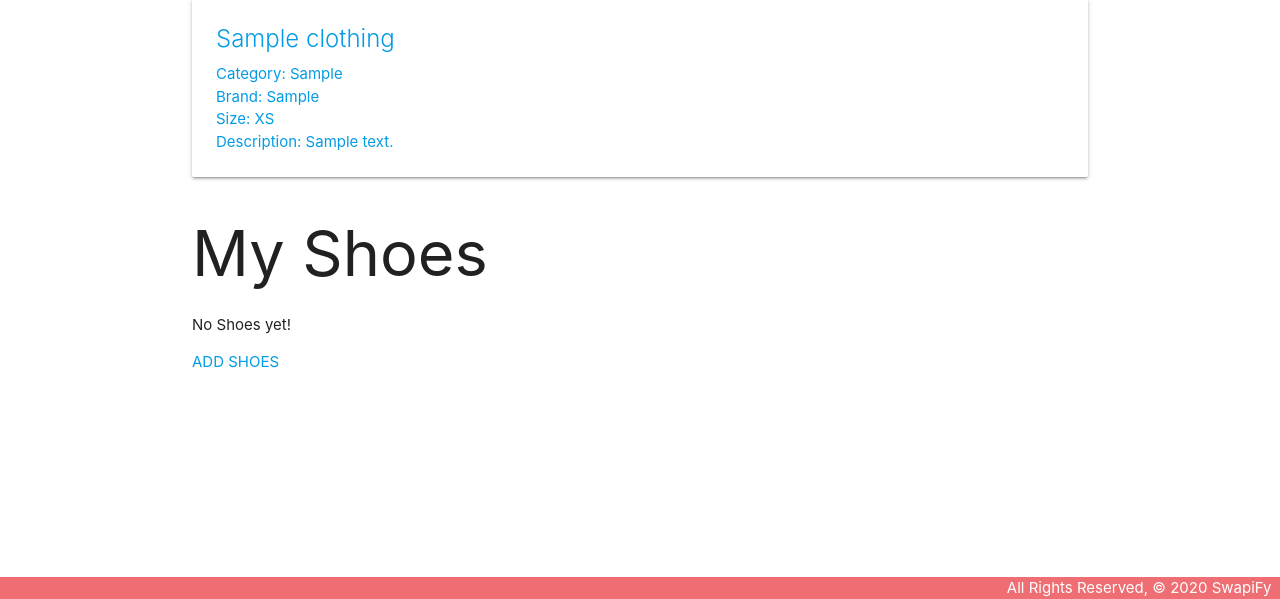
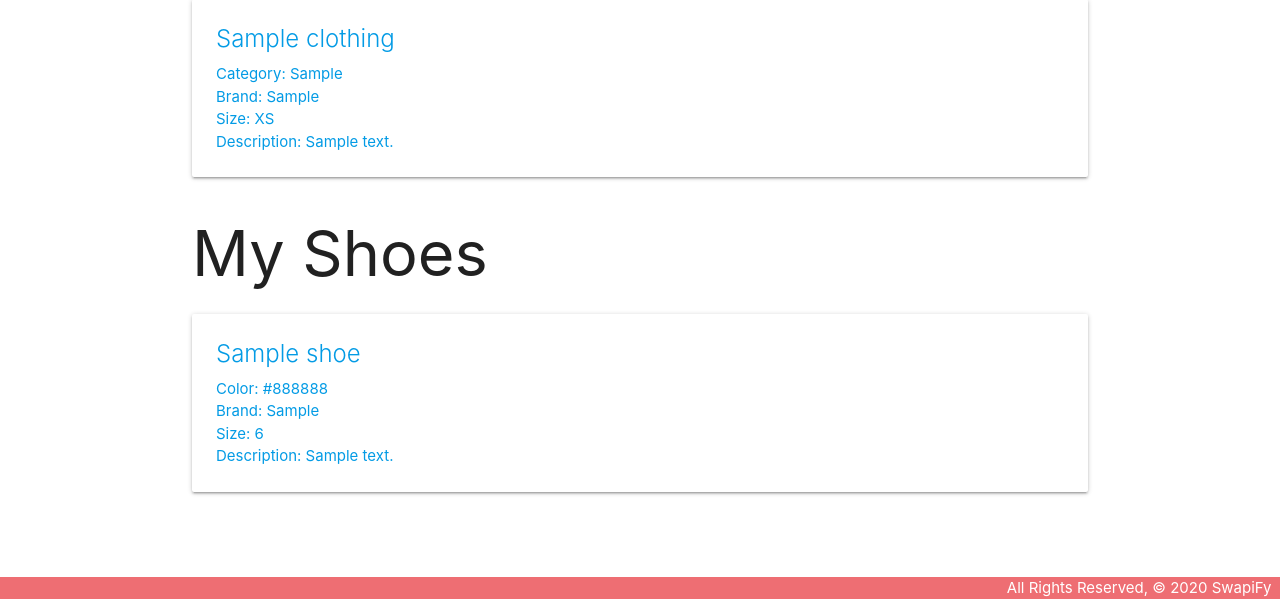
Before and after one commit to wangxiaolialina/Swapify, a Django app: page /myclothings/ in a window 1280 px wide. Shown: the part 201-800 px from the top of the page. Run offline with Django 3.2, Linux system fonts and the light colour scheme; a user stored in the database is signed in; tables that the repository leaves empty hold one stand-in row (values such as "Sample post").

Commit message:
Shoes appear on my items page and shoes index

```diff
--- a/main_app/templates/clothings/myindex.html
+++ b/main_app/templates/clothings/myindex.html
@@ -21,11 +21,11 @@
 {% endif %}
 
 <h1>My Shoes</h1>
-{% if not shoe_list%}
+{% if not myshoes%}
 <p>No Shoes yet!</p>
 <a href="{% url 'shoes_create' %}">ADD SHOES</a>
 {% else %}
-{% for shoe in shoe_list %}
+{% for shoe in myshoes %}
 <div class="card">
   <a href="{% url 'shoes_detail' shoe.id %}">
     <div class="card-content">
```
